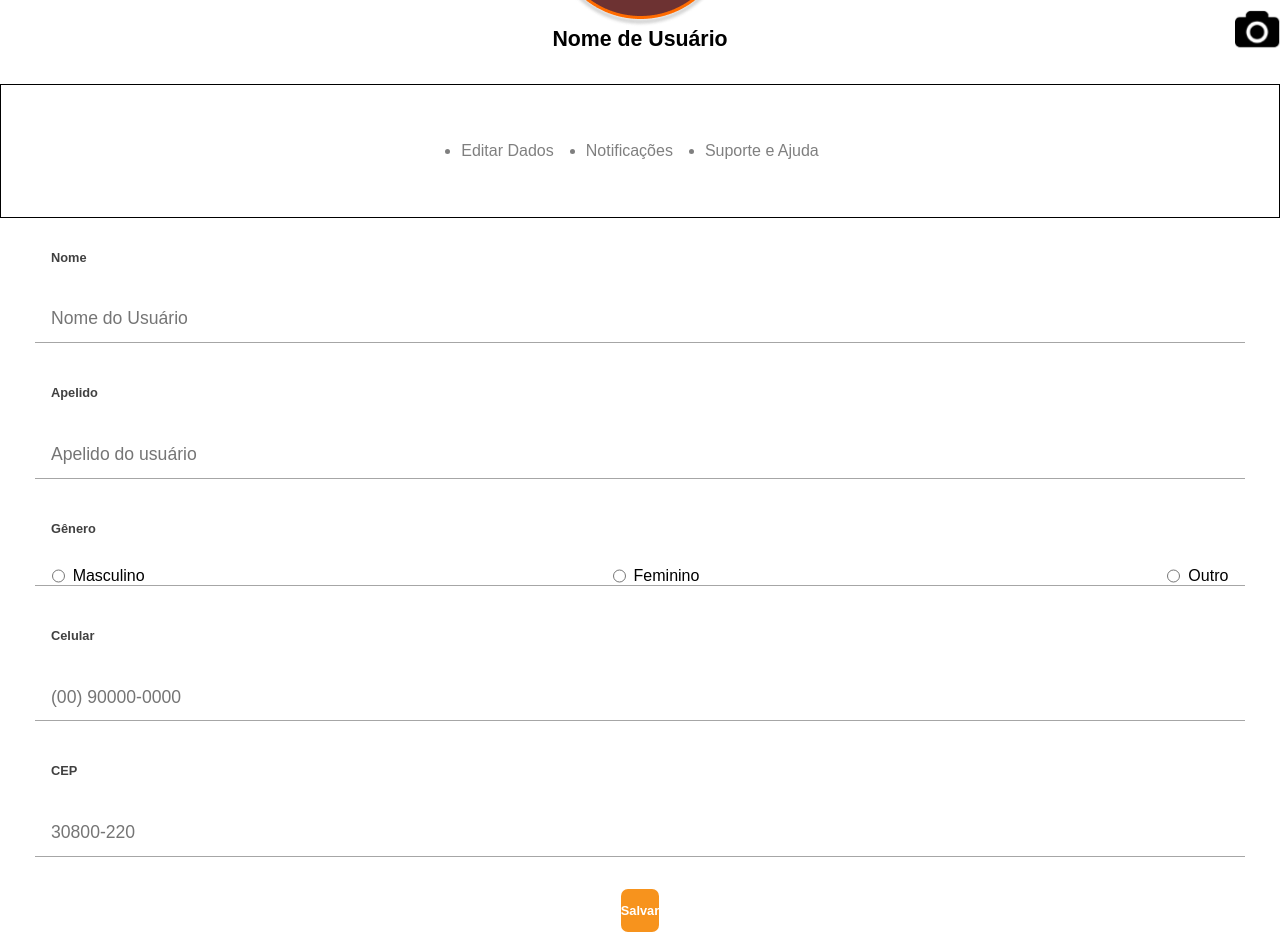
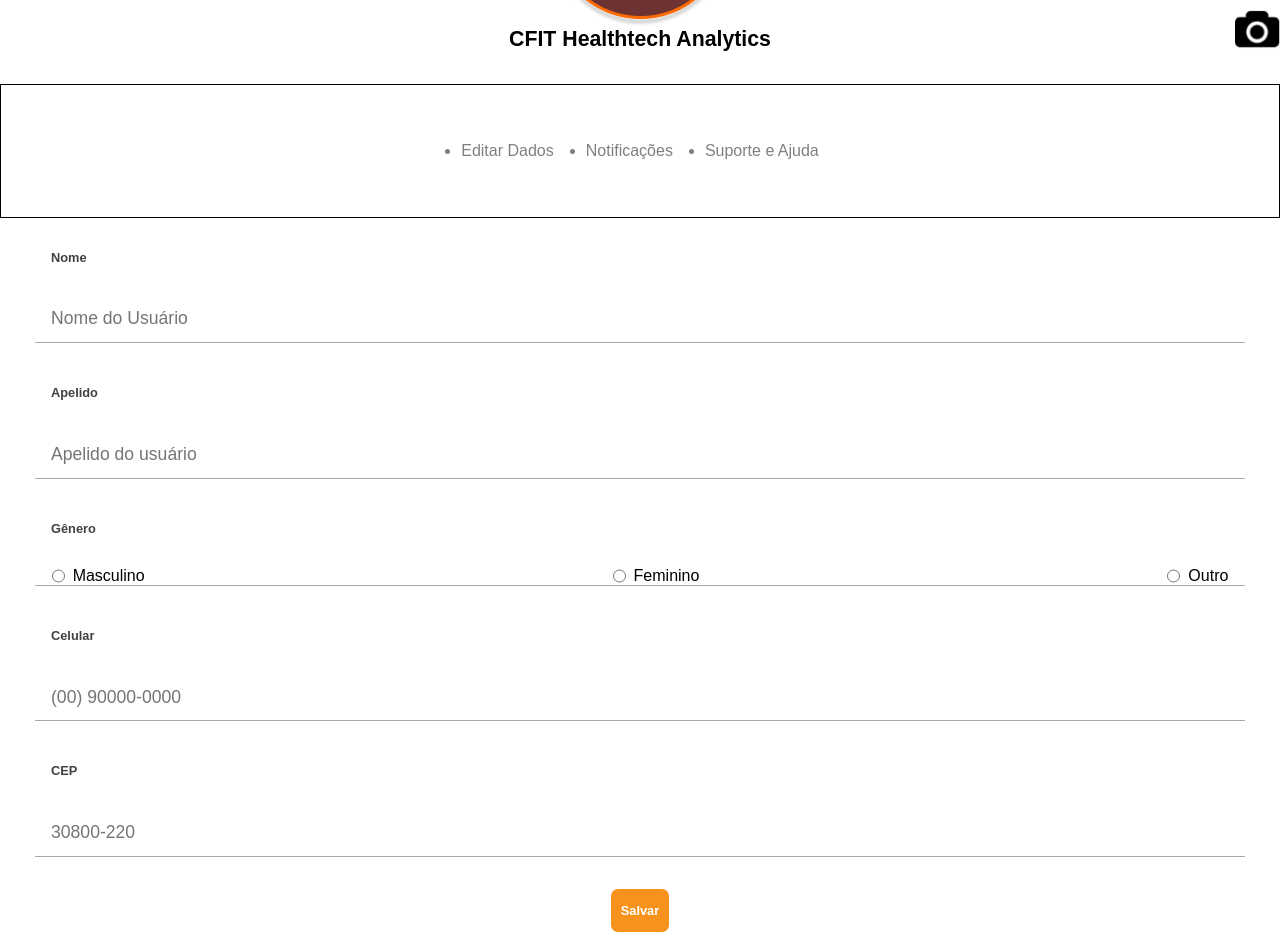
Before and after one commit to igorrxz/Se-Mexe-Comigo-API, a React (Vite) app: page /profile in a window 1280 px wide. Shown: the part 158-1110 px from the top of the page. Built offline with nearby package versions, Linux system fonts and the light colour scheme; a web font is replaced by a local one.

Commit message:
Atualizando a estilização das páginas

```diff
--- a/src/pages/Calendar/CalendarPage.css
+++ b/src/pages/Calendar/CalendarPage.css
@@ -2,26 +2,14 @@
     display: flex;
     text-align: center;
     align-items: center;
-    margin-block: 50px 72px;
-}
-
-@media (width <= 480px) {
-    .header {
-        margin-top: calc(50px + 24px);
-    }
-
-    .calendario-voltar {
-        top:24px;
-    }
+    margin-bottom: 60px;
 }
 
 .calendario-voltar {
-    position: absolute;
     top: 50px;
     left: 10px;
     transform: translateY(0%);
 }
-
 
 .calendario-voltar__icone {
     height: 24px;
@@ -33,7 +21,6 @@
     font-size: 20px;
     text-transform: uppercase;
 }
-
 
 .calendario {
     display: flex;
--- a/src/pages/Friends/FriendsPage.module.css
+++ b/src/pages/Friends/FriendsPage.module.css
@@ -19,7 +19,6 @@
 
 .titulo {
     color: #FF6B00;
-    text-decoration: underline;
     font-size: 24px;
     font-weight: bold;
     margin: auto;
--- a/src/pages/Profile/EditData/EditData.module.css
+++ b/src/pages/Profile/EditData/EditData.module.css
@@ -36,4 +36,7 @@
     display: block;
 
     margin-inline: auto;
+
+    margin-bottom: 20px;
+    padding: 10px;
 }
--- a/src/pages/Profile/Notifications/Notification.module.css
+++ b/src/pages/Profile/Notifications/Notification.module.css
@@ -22,4 +22,5 @@
     display: block;
 
     margin-inline: auto;
+    padding: 14px 10px;
 }
--- a/src/pages/Profile/OptionBar.module.css
+++ b/src/pages/Profile/OptionBar.module.css
@@ -27,7 +27,6 @@
   color: rgba(0,0,0,0.5);
 }
 
-
 .item[data-item-active-status="active"] {
 
   color: #000;
--- a/src/pages/Profile/ProfilePage.jsx
+++ b/src/pages/Profile/ProfilePage.jsx
@@ -35,7 +35,7 @@
             src={profileImage}
             alt="Profile Image"
           />
-          <p className={`${styles.name} big`}>Nome de Usuário</p>
+          <p className={`${styles.name} big`}>CFIT Healthtech Analytics</p>
           <PhotoCamera className={styles.camera} />
         </div>
         <OptionBar className={styles.customOptionBar}/>
--- a/src/pages/Profile/Suport/SuportPage.module.css
+++ b/src/pages/Profile/Suport/SuportPage.module.css
@@ -62,6 +62,7 @@
 
   margin-top: 4rem;
   margin-inline: auto;
+  padding: 14px 10px;
 }
 
 @media (orientation: portrait) {
```
Also changed, not shown: src/pages/Profile/EditData/EditData.jsx (line endings or trailing spaces), src/pages/Profile/OptionBar.jsx (line endings or trailing spaces), src/pages/Profile/ProfilePage.module.css (line endings or trailing spaces), src/pages/Profile/Support/SupportPage.jsx (line endings or trailing spaces), src/pages/Profile/Support/SupportPage.module.css (line endings or trailing spaces).
